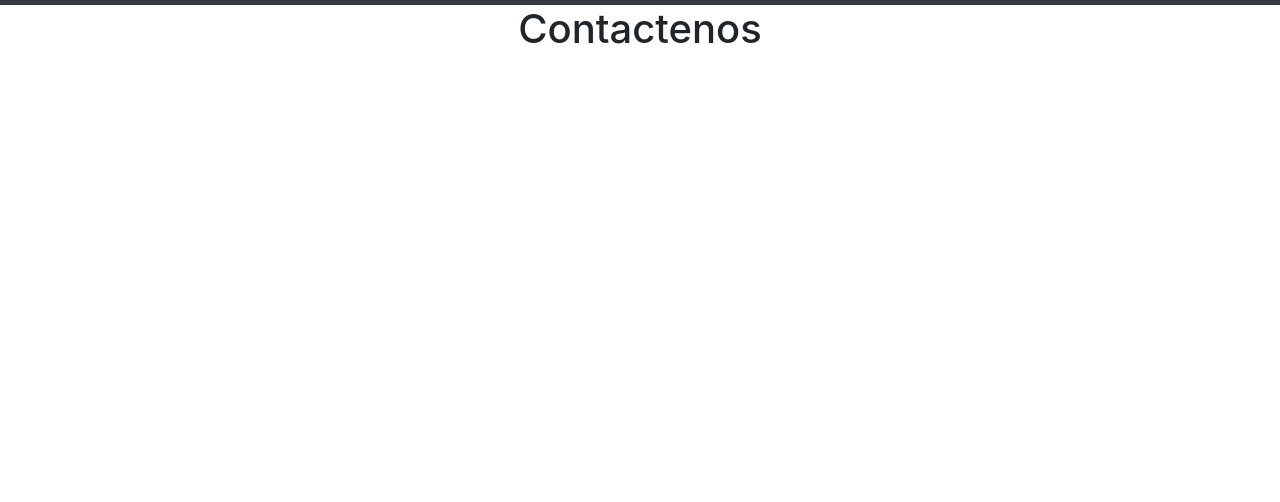
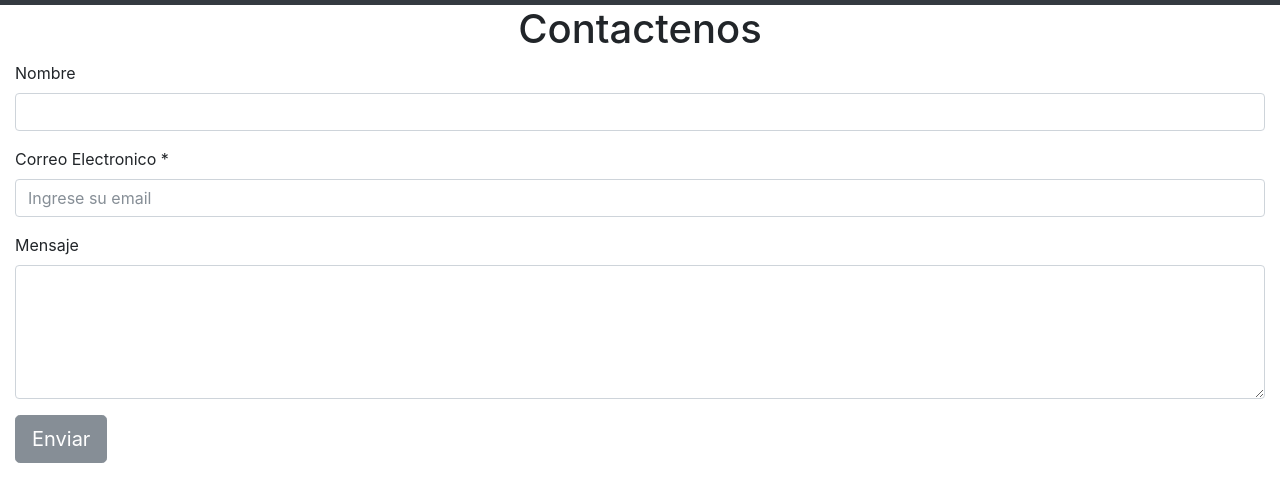
Before and after one commit to curregom/imase, a plain HTML site: page contactenos.html in a window 1280 px wide. Shown: the part 146-648 px from the top of the page. Drawn offline with nearby package versions, Linux system fonts and the light colour scheme.

Commit message:
version 0.2

```diff
--- a/contactenos.html
+++ b/contactenos.html
@@ -46,6 +46,34 @@
     </nav>
 
     <h1>Contactenos</h1>
+<div class="container-fluid">
+<form>
+
+
+
+      <div class="form-group">
+        <label for="usr">Nombre</label>
+        <input type="text" class="form-control" id="usr">
+      </div>
+
+      <div class="form-group">
+        <label for="exampleInputEmail1">Correo Electronico *</label>
+        <input type="email" class="form-control" id="exampleInputEmail1" aria-describedby="emailHelp" placeholder="Ingrese su email">
+
+      </div>
+
+      <div class="form-group">
+        <label for="comment">Mensaje</label>
+        <textarea class="form-control" rows="5" id="comment"></textarea>
+      </div>
+
+
+  <button type="submit" class="btn btn-lg btn-secondary">Enviar</button>
+
+
+</form>
+</div>
+
 
     <!-- Optional JavaScript -->
     <!-- jQuery first, then Popper.js, then Bootstrap JS -->
--- a/estilos.css
+++ b/estilos.css
@@ -2,7 +2,7 @@ h1, h2, h3{
   text-align: center;
 }
 
-.cservicios{
+#cservicios{
 
 margin-top:20px;
 padding-top:20px;
```
Also changed, not shown: servicios.html (+5 -5 lines).
